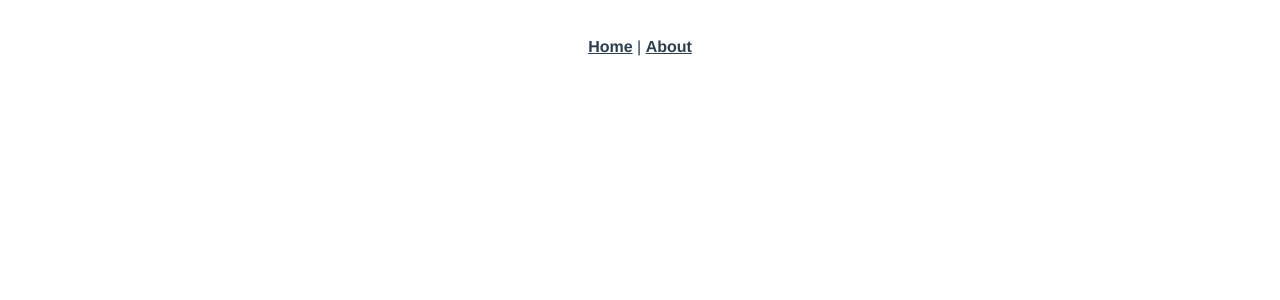
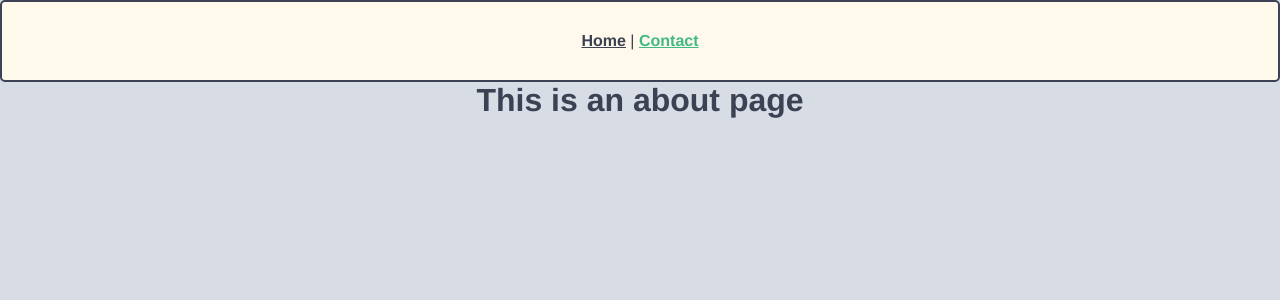
Before and after one commit to Ki11erRabbit/Creative-Project-3, a Vue app in the folder photography-site1/: page /contact in a window 1280 px wide. Shown: the top 300 px of the page. Built offline with nearby package versions, Linux system fonts and the light colour scheme.

Commit message:
Added Some text to main, changed about to contact.

```diff
--- a/photography-site1/src/App.vue
+++ b/photography-site1/src/App.vue
@@ -2,7 +2,7 @@
   <div id="app">
     <div id="nav">
       <router-link to="/">Home</router-link> |
-      <router-link to="/about">About</router-link>
+      <router-link to="/contact">Contact</router-link>
     </div>
     <router-view/>
   </div>
@@ -14,19 +14,20 @@
   -webkit-font-smoothing: antialiased;
   -moz-osx-font-smoothing: grayscale;
   text-align: center;
-  color: #2c3e50;
 }
 
 #nav {
   padding: 30px;
+  background-color: #fff9ec; /* warm tan-white color */
+  border: 2px solid #3c4253; /* a nice dark bluish grey */
+  border-radius: 5px;
 }
 
 #nav a {
   font-weight: bold;
-  color: #2c3e50;
 }
 
 #nav a.router-link-exact-active {
-  color: #42b983;
+  color: #42b983; /*TODO change to different color*/
 }
 </style>
--- a/photography-site1/src/router/index.js
+++ b/photography-site1/src/router/index.js
@@ -1,6 +1,7 @@
 import Vue from 'vue'
 import VueRouter from 'vue-router'
 import Home from '../views/Home.vue'
+
 
 Vue.use(VueRouter)
 
@@ -11,12 +12,12 @@ const routes = [
     component: Home
   },
   {
-    path: '/about',
-    name: 'About',
+    path: '/contact',
+    name: 'Contact',
     // route level code-splitting
     // this generates a separate chunk (about.[hash].js) for this route
     // which is lazy-loaded when the route is visited.
-    component: () => import(/* webpackChunkName: "about" */ '../views/About.vue')
+    component: () => import(/* webpackChunkName: "about" */ '../views/Contact.vue')
   }
 ]
 
--- a/photography-site1/src/views/About.vue
+++ b/photography-site1/src/views/Contact.vue
@@ -1,5 +1,5 @@
 <template>
-  <div class="about">
+  <div class="contact">
     <h1>This is an about page</h1>
   </div>
 </template>
--- a/photography-site1/src/views/Home.vue
+++ b/photography-site1/src/views/Home.vue
@@ -1,18 +1,84 @@
 <template>
   <div class="home">
-    <img alt="Vue logo" src="../assets/logo.png">
-    <HelloWorld msg="Welcome to Your Vue.js App"/>
+
+
+
+      <div class="page">
+      <div class="content">
+
+          <!--<img class="photo" src="images/photos/JCS.jpg" alt="Japanese-Colonel-Sanders">    to be added back in later-->
+
+        <p>In need of a third or fith hand for all of those precious moments in
+        life? Then allow me to be your photographer. I'll be there for your marriage.
+      I'll be there for your first baby photos. I'll be there for your child's first day
+    of school. Then when they are off to college I'll be there too. And when you are
+    celebrating your 50th anniversary, I'll hopefully be there for you too.</p>
+      </div>
+    <!-- rick astley quote -->
+
+    </div>
+
+    <div class="footer">
+
+    <a href="https://github.com/Ki11erRabbit/Creative-Project-3"> GitHub
+    <p>Made by Alec Davis and Louisa Dayton</p></a>
+    </div>
   </div>
 </template>
 
+
+
 <script>
 // @ is an alias to /src
-import HelloWorld from '@/components/HelloWorld.vue'
+//import HelloWorld from '@/components/HelloWorld.vue'
 
-export default {
+/*export default {
   name: 'Home',
   components: {
     HelloWorld
   }
+}*/
+</script>
+
+<style>
+* {
+  margin: 0;
+  padding: 0;
+  color: #3c4253; /* a nice dark bluish grey */
+  box-sizing: border-box;
 }
-</script>
+body {
+  background-color: #d8dce5; /* blueish light grey */
+}
+
+.page {
+  display: flex;
+  flex-wrap: wrap;
+  align-items: center;
+  background-color: #d8dce5; /* blueish light grey */
+}
+
+.content {
+  background-color: #fff9ec; /* warm tan-white color */
+  max-width: 900px;
+  margin-left: auto;
+  margin-right: auto;
+  border: 2px solid #3c4253; /* a nice dark bluish grey */
+  border-radius: 5px;
+}
+
+.content {
+  padding: 100px;
+}
+.footer {
+  background-color: #fff9ec; /* warm tan-white color */
+  border: 2px solid #3c4253 ; /* a nice dark bluish grey */
+  border-radius: 5px;
+  box-sizing: border-box;
+  text-align: center;
+  padding-top: 2%;
+  padding-bottom: 2%;
+}
+
+
+</style>
```
Also changed, not shown: photography-site1/src/assets/JCS.jpg (added).
